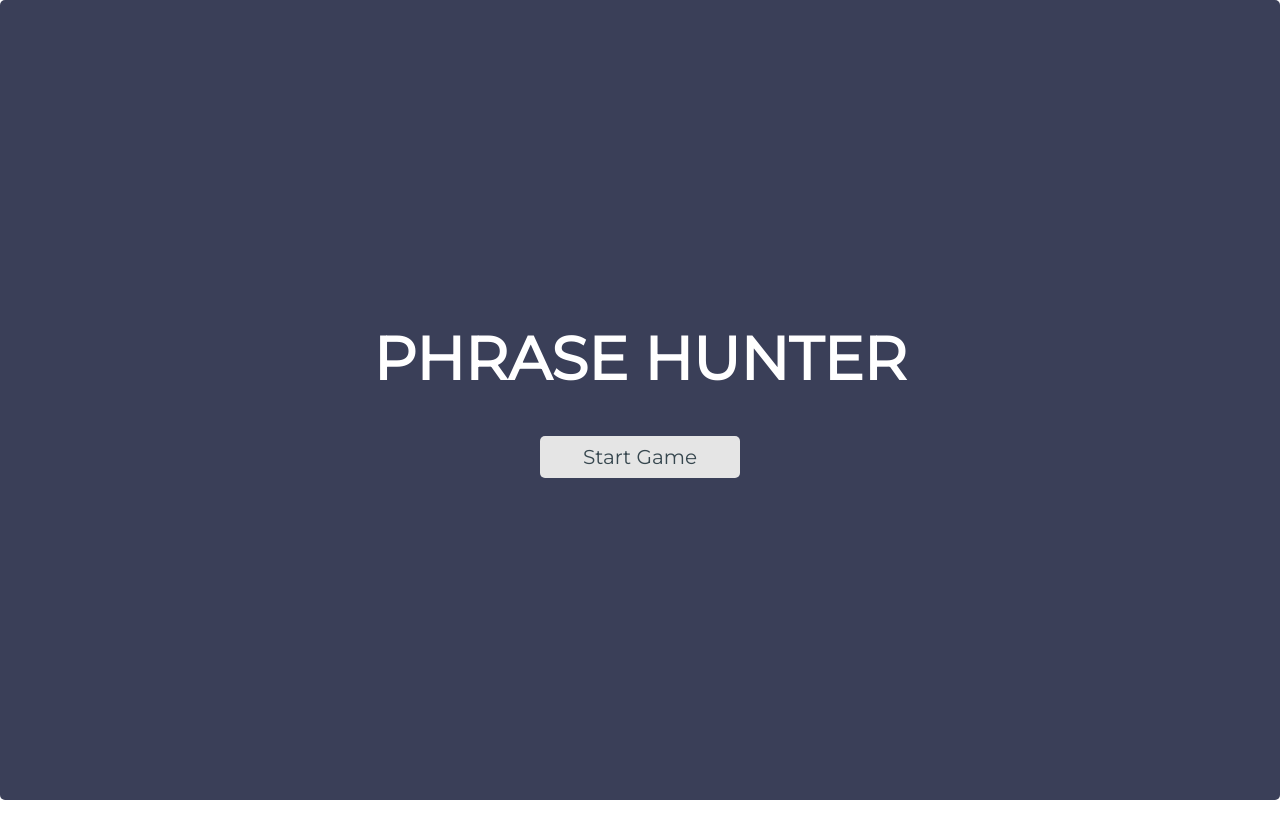
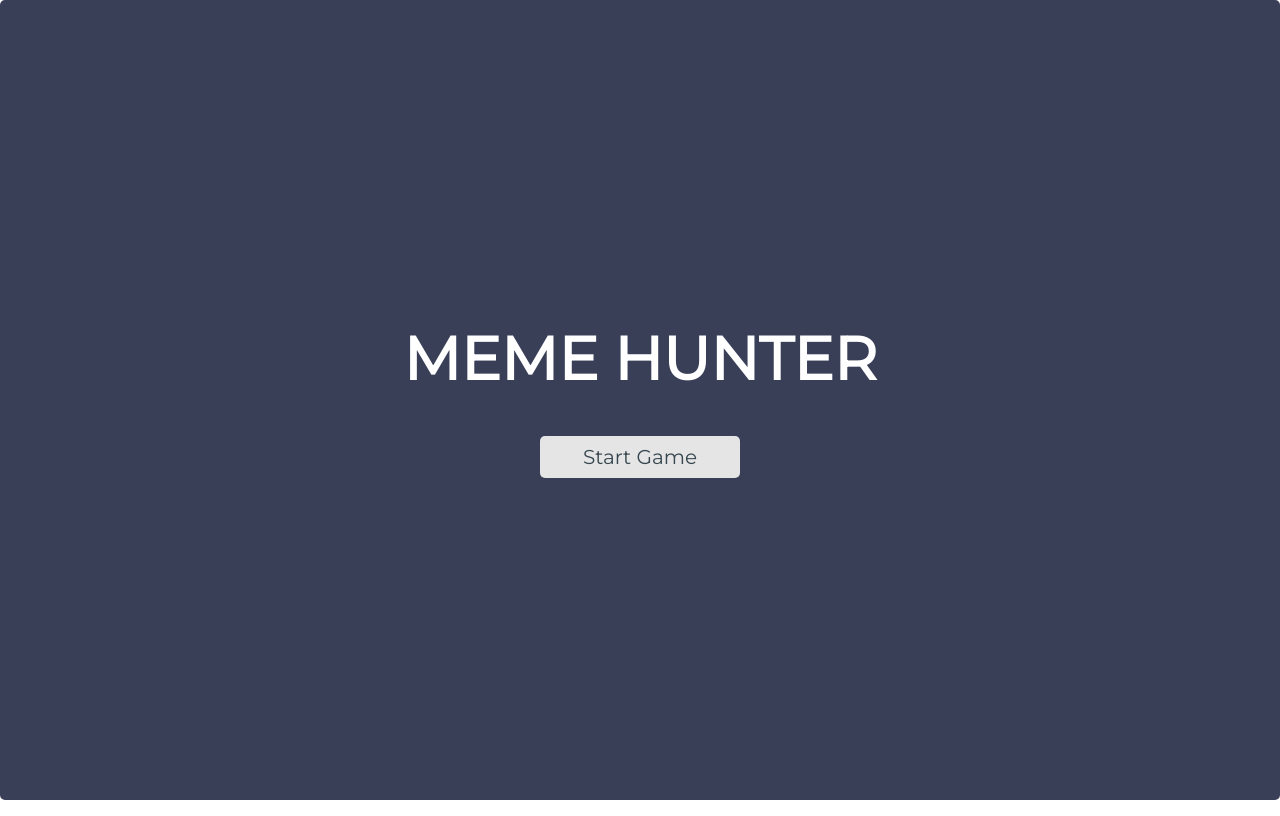
Before and after one commit to JosiahBaumgartner/Techdegree-Project-4, a plain HTML site: page index.html in a window 1280 px wide. Drawn offline with Linux system fonts and the light colour scheme.

Commit message:
updated name to MEME HUNTER

```diff
--- a/index.html
+++ b/index.html
@@ -2,7 +2,7 @@
 <html lang="en">
 	<head>
 		<meta charset="utf-8">
-		<title>Phrase Hunter</title>
+		<title>Meme Hunter</title>
 		<meta name="viewport" content="width=device-width, initial-scale=1.0">
 		<link href="css/styles.css" rel="stylesheet">
 		<link href="css/animate.css" rel="stylesheet">
@@ -12,13 +12,13 @@
 	<body>
 		<div class="main-container">
 			<div id="overlay" class="start">
-				<h2 class="title">Phrase Hunter</h2>
+				<h2 class="title">Meme Hunter</h2>
 				<h1 id="game-over-message"></h1>
 				<button id="btn__reset">Start Game</button>
 			</div>
 
 			<div id="banner" class="section">
-				<h2 class="header">Phrase Hunter</h2>
+				<h2 class="header">Meme Hunter</h2>
 			</div>
 
 			<div id="phrase" class="section">
```
